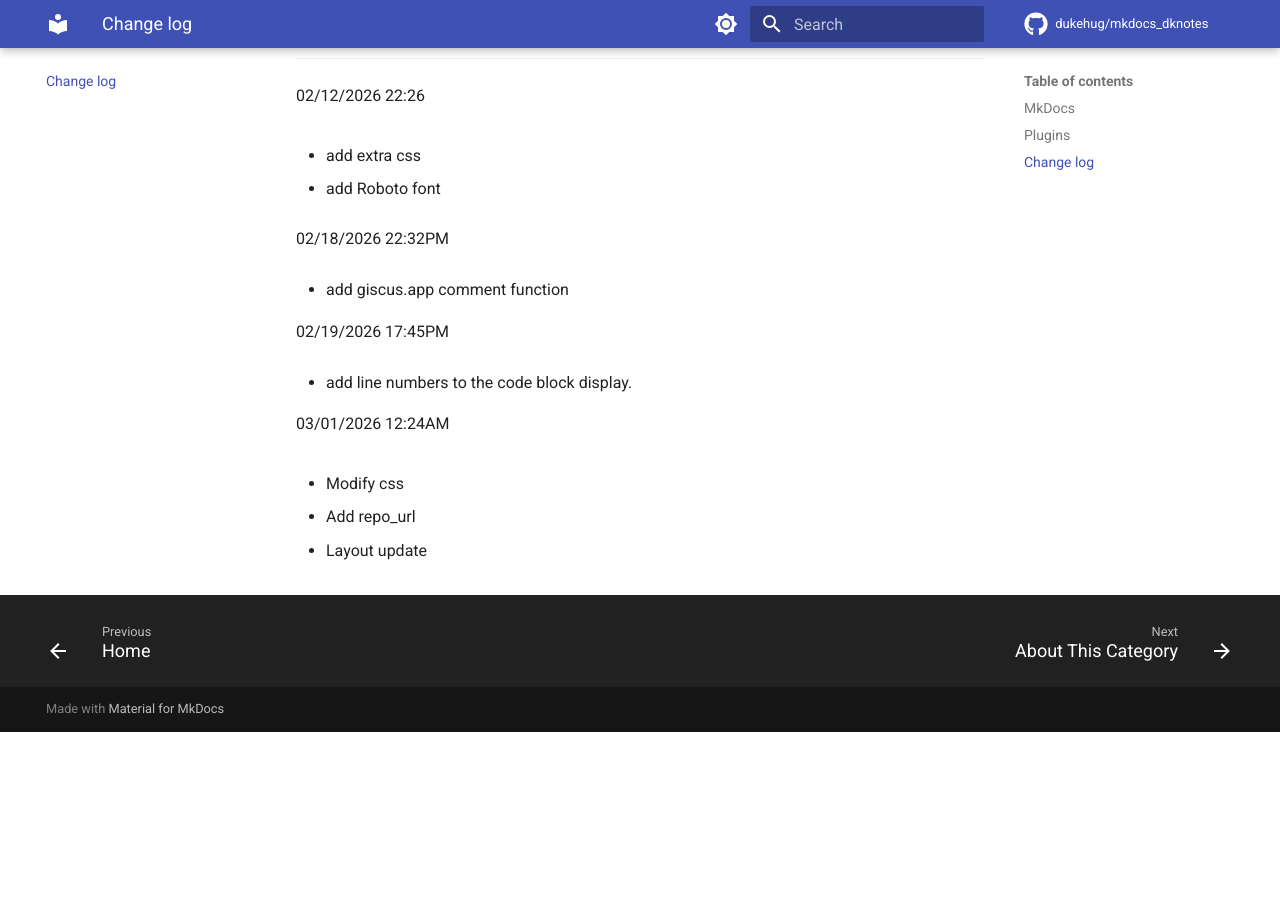
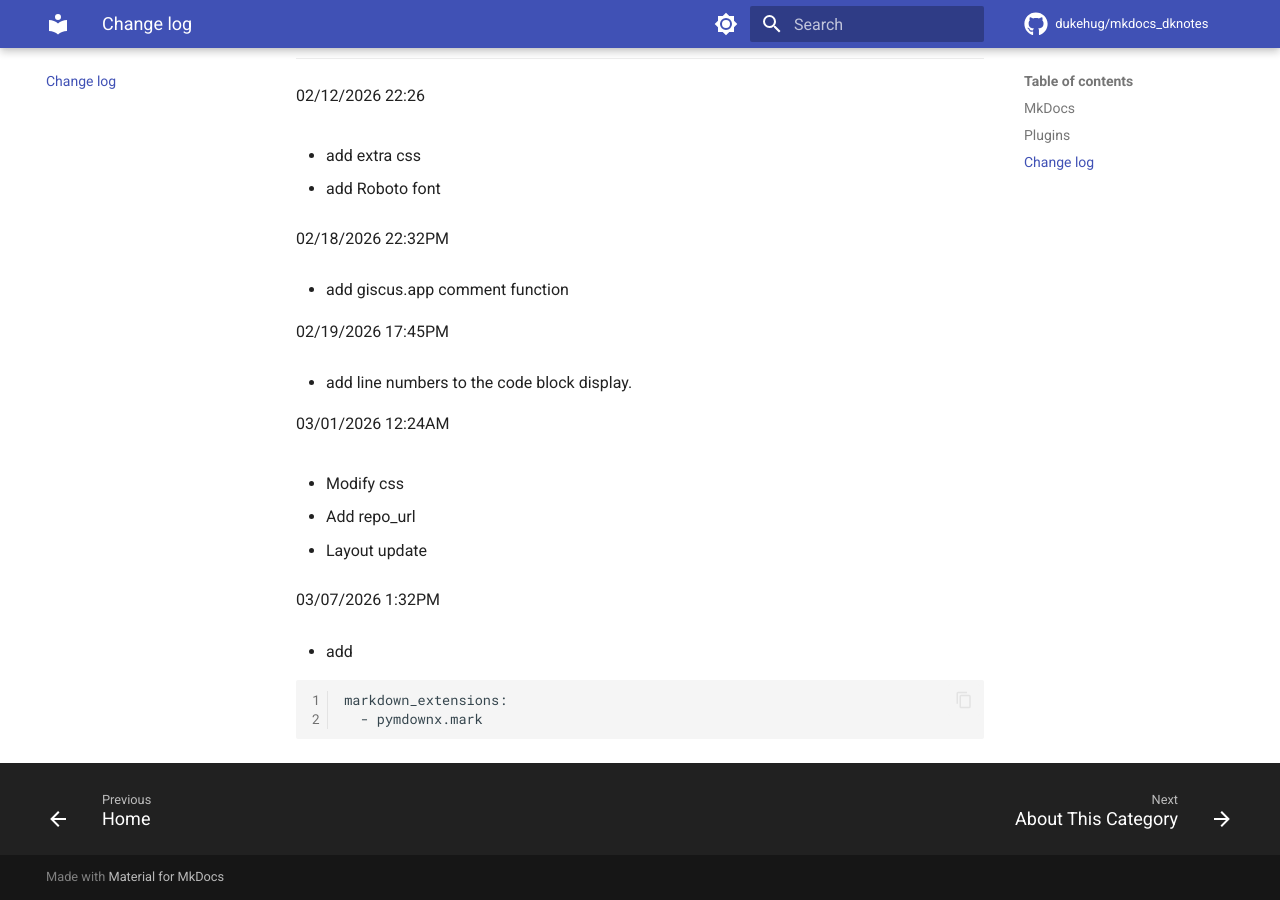
Before and after one commit to dukehug/mkdocs_dknotes, an MkDocs documentation site: the page built from docs/Change_log.md, in a window 1280 px wide and 900 px high, scrolled down 803 px. Built offline with MkDocs 1.6.1 and Material for MkDocs 9.7.7, drawn with Linux system fonts in a browser that asks for light colours; comment, search, counter and statistics services are not loaded; before the commit the page ends 1535 px from its top, so only the background shows below that.

Commit message:
upadte notes: Sat Mar  7 01:33:49 PM CST 2026

````diff
--- a/docs/Change_log.md
+++ b/docs/Change_log.md
@@ -54,3 +54,13 @@ markdown_extensions:
 - Add repo_url
 
 - Layout update
+
+
+03/07/2026 1:32PM
+
+- add
+
+```
+markdown_extensions:
+  - pymdownx.mark
+```
````
